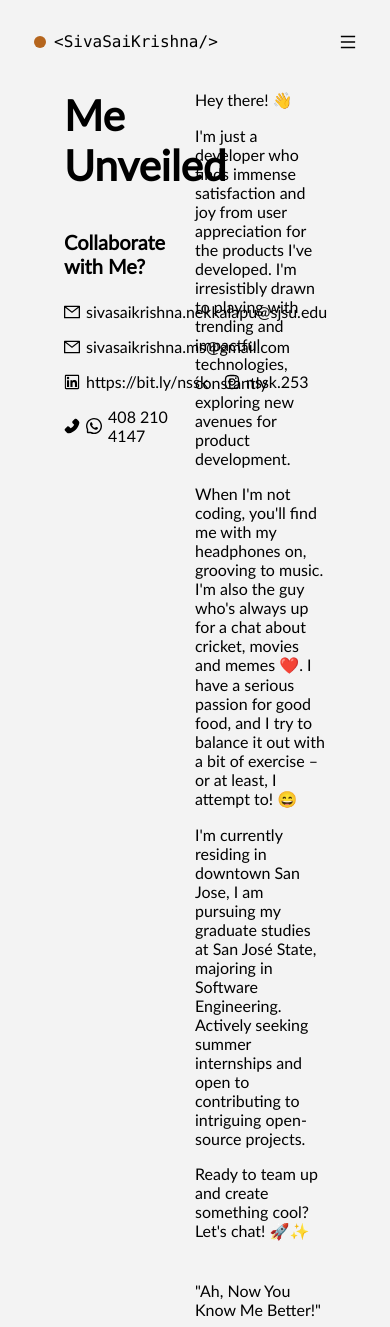
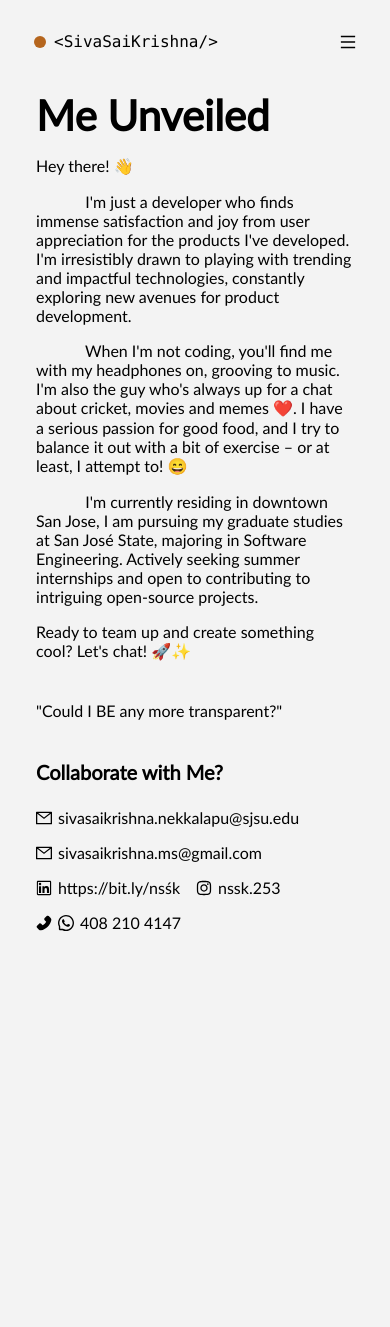
Before and after one commit to Sivasaikrishna19/My-Portfolio, a Next.js app in the folder client/: page /About in a window 390 px wide. After the commit the page ends 956 px from the top, so only its background shows below. Built offline with nearby package versions, Linux system fonts and the light colour scheme.

Commit message:
about page device responsive

```diff
--- a/client/src/app/About/page.tsx
+++ b/client/src/app/About/page.tsx
@@ -29,9 +29,10 @@ const Page = () => {
           : "page-exit page-exit-active"
       }`}
     >
-      <div className=" w-[70%] m-auto flex">
-        <div className="w-[50%]">
+      <div className=" w-[70%] m-auto flex max-md:w-[85%] max-md:flex-col">
+        <div className="w-[50%] max-md:w-full ">
           <div className="font-semibold text-[42px] mb-4">Me Unveiled</div>
+          <div className="max-md:hidden">
             <div className="font-light mt-10 mb-6  text-[20px] font-semibold">
               Collaborate with Me?
             </div>
@@ -85,33 +86,90 @@ const Page = () => {
               <div className="font-light ml-[6px]">408 210 4147</div>
             </div>
           </div>
-        <div className="w-[50%]">
+        </div>
+        <div className="w-[50%] max-md:w-full">
           Hey there! 👋
           <p>
-            I&apos;m just a developer who finds immense satisfaction and joy
-            from user appreciation for the products I&apos;ve developed.
-            I&apos;m irresistibly drawn to playing with trending and impactful
-            technologies, constantly exploring new avenues for product
-            development.
+            &nbsp; &nbsp; &nbsp; &nbsp; &nbsp; &nbsp; I&apos;m just a developer
+            who finds immense satisfaction and joy from user appreciation for
+            the products I&apos;ve developed. I&apos;m irresistibly drawn to
+            playing with trending and impactful technologies, constantly
+            exploring new avenues for product development.
           </p>
           <p>
-            When I&apos;m not coding, you&apos;ll find me with my headphones on,
-            grooving to music. I&apos;m also the guy who&apos;s always up for a
-            chat about cricket, movies and memes ❤️️. I have a serious passion
-            for good food, and I try to balance it out with a bit of exercise –
-            or at least, I attempt to! 😄
+            &nbsp; &nbsp; &nbsp; &nbsp; &nbsp; &nbsp; When I&apos;m not coding,
+            you&apos;ll find me with my headphones on, grooving to music.
+            I&apos;m also the guy who&apos;s always up for a chat about cricket,
+            movies and memes ❤️️. I have a serious passion for good food, and I
+            try to balance it out with a bit of exercise – or at least, I
+            attempt to! 😄
           </p>{" "}
           <p>
-            I&apos;m currently residing in downtown San Jose, I am pursuing my
-            graduate studies at San José State, majoring in Software
-            Engineering. Actively seeking summer internships and open to
-            contributing to intriguing open-source projects.
+            &nbsp; &nbsp; &nbsp; &nbsp; &nbsp; &nbsp; I&apos;m currently
+            residing in downtown San Jose, I am pursuing my graduate studies at
+            San José State, majoring in Software Engineering. Actively seeking
+            summer internships and open to contributing to intriguing
+            open-source projects.
           </p>
           <p>
             Ready to team up and create something cool? Let&apos;s chat! 🚀✨
           </p>
           <div className="mt-10">
-            {'"'}Ah, Now You Know Me Better!{'"'}
+            {'"'}Could I BE any more transparent?{'"'}
+          </div>
+        </div>
+        <div className="sm:hidden">
+          <div className="font-light mt-10 mb-6  text-[20px] font-semibold">
+            Collaborate with Me?
+          </div>
+          <div className="mb-4 flex items-center">
+            {" "}
+            <MailOutlined />
+            <div className="font-light ml-[6px]">
+              <a
+                href="mailto:sivasaikrishna.nekkalapu@sjsu.edu"
+                className="text-inherit no-underline hover:text-blue-500"
+                target="_top"
+              >
+                sivasaikrishna.nekkalapu@sjsu.edu
+              </a>
+            </div>
+          </div>
+          <div className="mb-4 flex items-center">
+            {" "}
+            <MailOutlined />
+            <div className="font-light ml-[6px]">
+              <a
+                href={`mailto:${"sivasaikrishna.ms@gmail.com"}`}
+                className="text-inherit no-underline hover:text-blue-500"
+                target="_top"
+              >
+                sivasaikrishna.ms@gmail.com
+              </a>
+            </div>
+          </div>
+          <div className="flex items-center">
+            <div className="mb-4 flex items-center">
+              {" "}
+              <LinkedinOutlined />
+              <div className="font-light ml-[6px]">
+                <a
+                  href={`https://bit.ly/nsśk`}
+                  className="text-inherit no-underline hover:text-blue-500"
+                  target="_blank"
+                >
+                  https://bit.ly/nsśk
+                </a>
+              </div>
+            </div>
+            <div className="mb-4 flex items-center ml-4">
+              <InstagramOutlined />
+              <div className="font-light ml-[6px]">nssk.253</div>
+            </div>
+          </div>
+          <div className="mb-4 flex items-center">
+            <PhoneFilled /> <WhatsAppOutlined className="ml-[6px]" />
+            <div className="font-light ml-[6px]">408 210 4147</div>
           </div>
         </div>
       </div>
```
Lines whose indentation alone changed are shown as unchanged.
